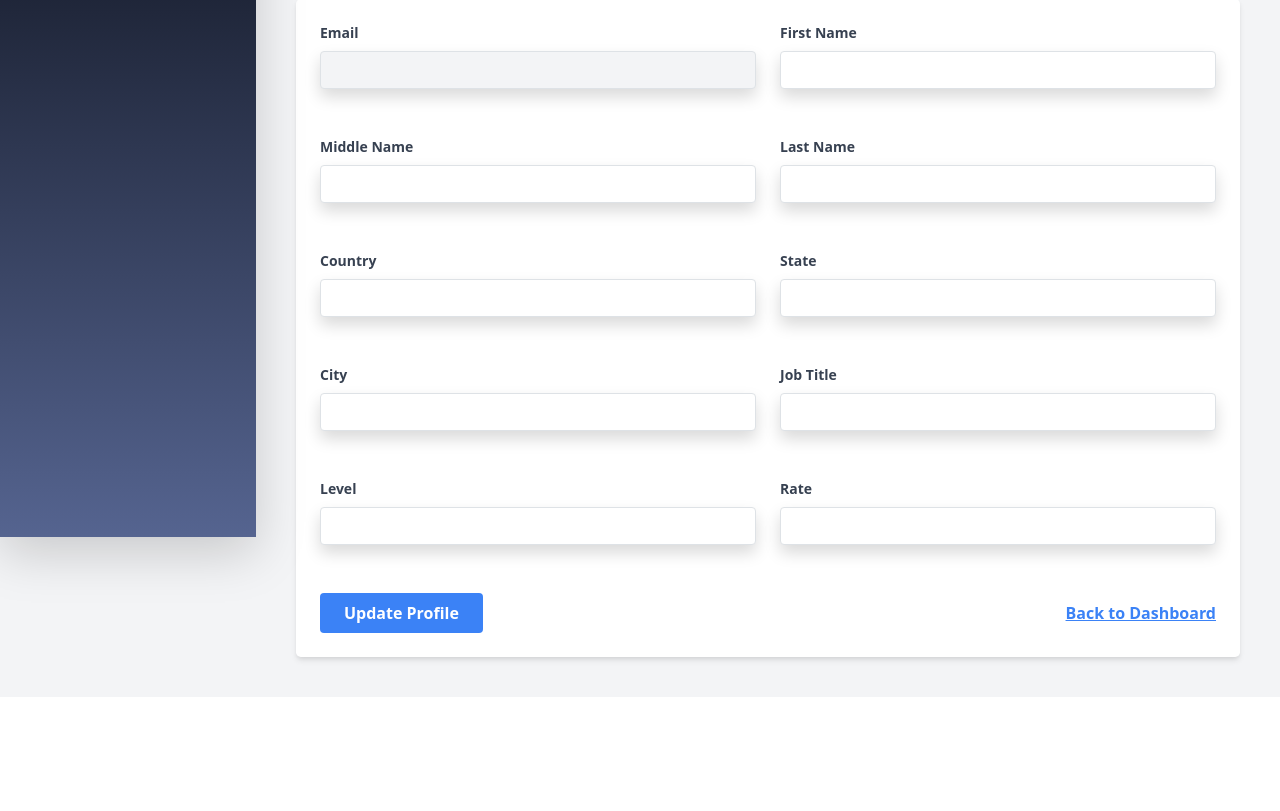
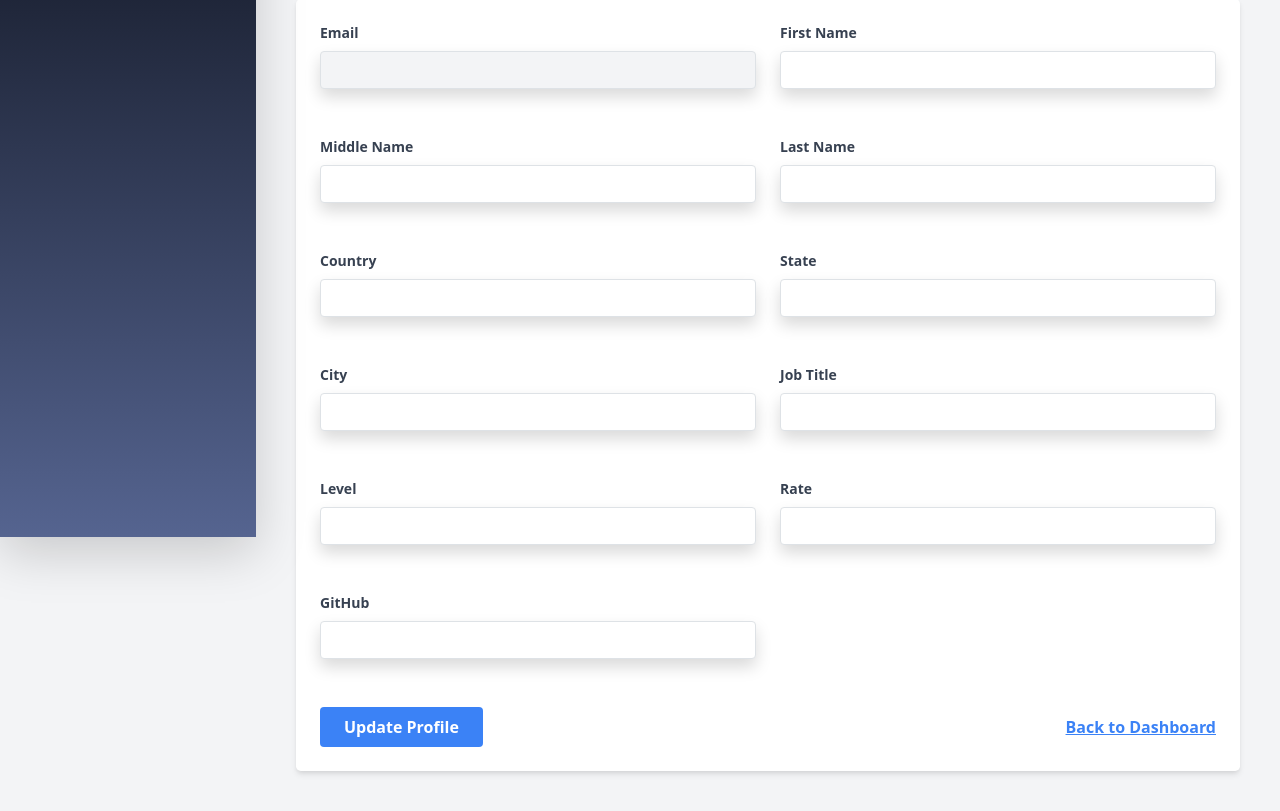
Before and after one commit to dumelacorp/dumela-recruit, a PHP site: page /dumela-recruit/public/dashboard/candidates/profile.php in a window 1280 px wide. Shown: the part 263-1074 px from the top of the page. Before the commit the page ends 929 px from the top, so only its background shows below. Run offline with PHP 8.4, Linux system fonts and the light colour scheme; the visitor is signed in with stand-in values (Sample User, id 1); data comes from the database, SQL or seed files in the repository; some libraries are stand-ins or nearby versions.

Commit message:
add github field to candidate profile

```diff
--- a/classes/Candidate.php
+++ b/classes/Candidate.php
@@ -14,6 +14,7 @@ class Candidate {
     public $job_title;
     public $level;
     public $resume;
+    public $github;
 
     public $rate;
     public $rate_period;
@@ -321,7 +322,8 @@ class Candidate {
             'city',
             'job_title',
             'level',
-            'rate'
+            'rate',
+            'github'
         ];
 
         $fields_to_update = array();
--- a/public/dashboard/candidates/dashboard.php
+++ b/public/dashboard/candidates/dashboard.php
@@ -112,6 +112,7 @@ if (!$candidateDetails) {
                     <p class="mb-2"><strong class="font-medium">Job Title:</strong> <?php echo htmlspecialchars($candidateDetails['job_title'] ?? 'N/A'); ?></p>
                     <p class="mb-2"><strong class="font-medium">Level:</strong> <?php echo htmlspecialchars($candidateDetails['level'] ?? 'N/A'); ?></p>
                     <p class="mb-2"><strong class="font-medium">Rate:</strong> <?php echo htmlspecialchars($candidateDetails['rate'] ?? 'N/A') . ' / ' . htmlspecialchars($candidateDetails['rate_period'] ?? 'N/A'); ?></p>
+                    <p class="mb-2"><strong class="font-medium">Github:</strong> <?php echo htmlspecialchars($candidateDetails['github'] ?? 'N/A'); ?></p>
                 </div>
 
                 <!-- Add debug information if needed -->
--- a/public/dashboard/candidates/profile.php
+++ b/public/dashboard/candidates/profile.php
@@ -44,7 +44,7 @@ try {
         $fields = [
             'first_name', 'middle_name', 'last_name',
             'country', 'state', 'city',
-            'job_title', 'level', 'rate'
+            'job_title', 'level', 'rate', 'github'
         ];
 
         foreach ($fields as $field) {
@@ -203,6 +203,13 @@ try {
                                 value="<?php echo htmlspecialchars($candidateDetails['rate'] ?? ''); ?>"
                                 class="shadow appearance-none border rounded w-full py-2 px-3 text-gray-700 leading-tight focus:outline-none focus:shadow-outline">
                         </div>
+
+                        <div class="mb-4">
+                            <label for="github" class="block text-gray-700 text-sm font-bold mb-2">GitHub</label>
+                            <input type="text" id="github" name="github"
+                                value="<?php echo htmlspecialchars($candidateDetails['github'] ?? ''); ?>"
+                                class="shadow appearance-none border rounded w-full py-2 px-3 text-gray-700 leading-tight focus:outline-none focus:shadow-outline">
+                        </div>
                     </div>
 
                     <div class="flex items-center justify-between mt-6">
--- a/public/dashboard/index.php
+++ b/public/dashboard/index.php
@@ -242,7 +242,7 @@
                         <li class="nav-item dropdown no-arrow">
                             <a class="nav-link dropdown-toggle" href="#" id="userDropdown" role="button"
                                 data-toggle="dropdown" aria-haspopup="true" aria-expanded="false">
-                                <span class="mr-2 d-none d-lg-inline text-gray-600 small"><?php echo $_SESSION['username']; ?></span>
+                                <span class="mr-2 d-none d-lg-inline text-gray-600 small"><?php echo $_SESSION['name']; ?></span>
                                 <img class="img-profile rounded-circle"
                                     src="assets/img/undraw_profile.svg">
                             </a>
```
Also changed, not shown: public/dashboard/candidates/view.php (+4 -4 lines).
